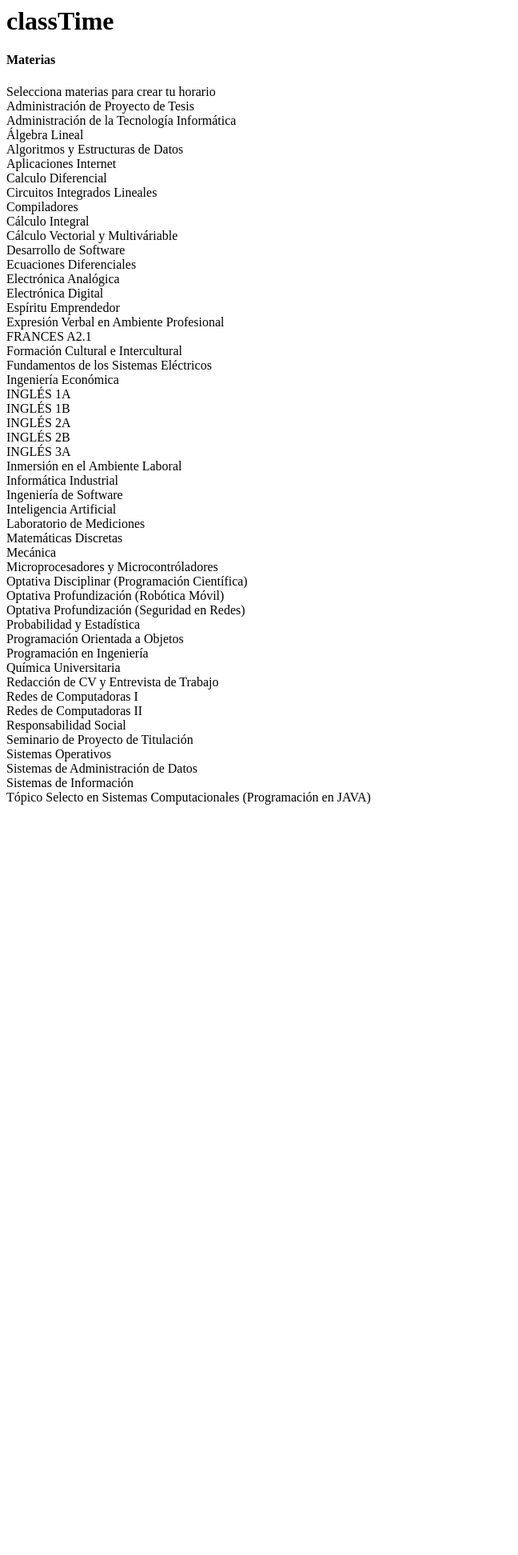
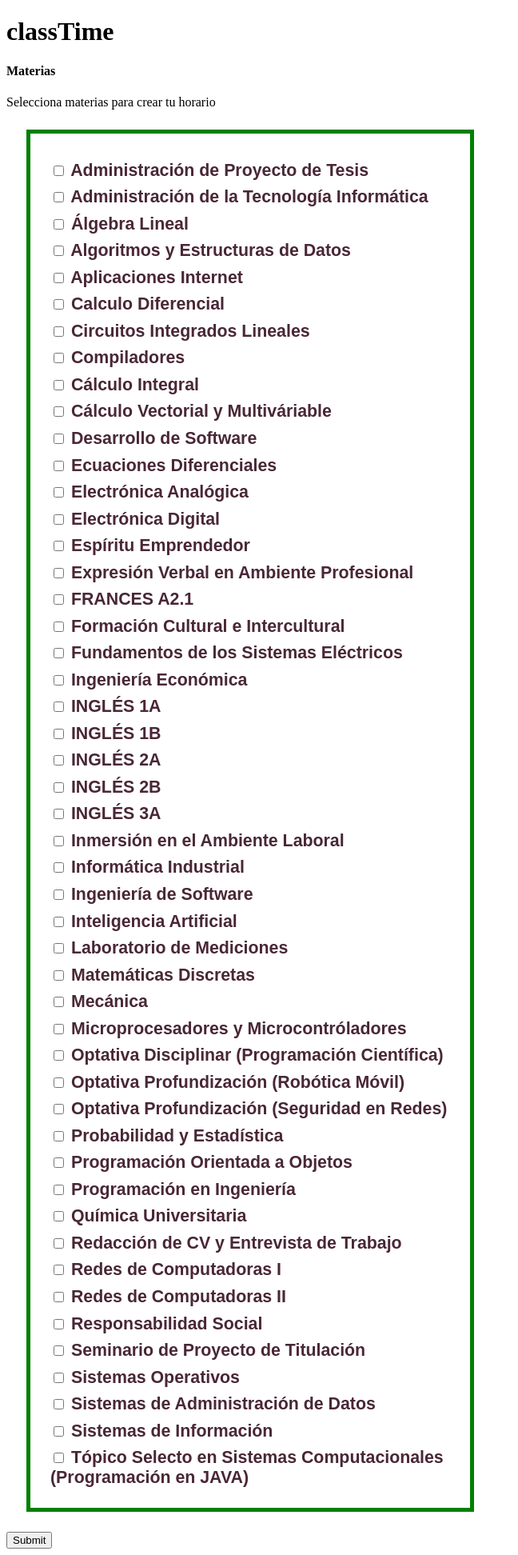
Before and after one commit to luase/classTime, a Django app: page /schedules/career/3/ in a window 1280 px wide. Shown: the whole page at 80% size, without its empty margins (0-648 px from the left). Before the commit the page ends 1006 px from the top, so only its background shows below. Run offline with Django 3.2, Linux system fonts and the light colour scheme; data comes from the database, SQL or seed files in the repository.

Commit message:
primer bosquejo de 'career'

```diff
--- /dev/null
+++ b/schedules/static/schedules/career_style.css
@@ -0,0 +1,16 @@
+.option{
+  color:#492736;
+  font: bold 16pt arial;
+}
+div.option {
+  width: 500px;
+  border: 5px solid green;
+  padding: 25px;
+  margin: 25px;
+}
+p.option {
+   margin-top: 0.4em; margin-bottom: 0em;
+}
+.text{
+
+}
--- a/schedules/templates/schedules/career.html
+++ b/schedules/templates/schedules/career.html
@@ -1,18 +1,37 @@
+<!DOCTYPE html>
+<html>
+<head>
+  {% load static %}
+  <link rel="stylesheet" type="text/css" href="{% static 'schedules/career_style.css' %}">
+
+  <title>classTime</title>
+
   <div class="title">
     <h1>classTime</h1>
   </div>
+
+  <div class="subtitle">
+    <h4>Materias</h4>
+  </div>
+</head>
+
+<body>
   <div class="container">
-  <h4>
-    <div class="subtitle">
-      Materias
-    </div>
-  </h4>
-  <div class="texto">
+    <div class="text">
       Selecciona materias para crear tu horario
     </div>
+
+    <form>
+      <div class="option">
         {% for entry in career.subjects.all %}
-  <div class="option">
-    {{entry.subject.name}}
-  </div>
+          <p class="option">
+            <input type="checkbox" name="subject" id="choice{{ forloop.counter }}">
+            <label for="choice{{ forloop.counter }}">{{entry.subject.name}}</label>
+          </p>
         {% endfor %}
       </div>
+      <input type="submit">
+    </form>
+  </div>
+</body>
+</html>
```
Lines whose indentation alone changed are shown as unchanged.
